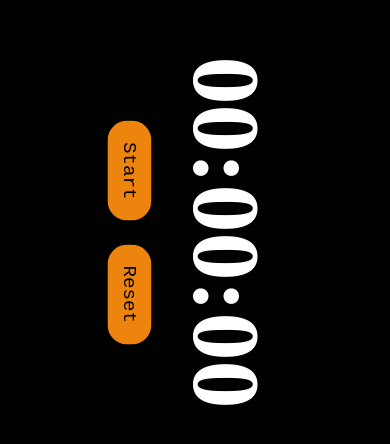
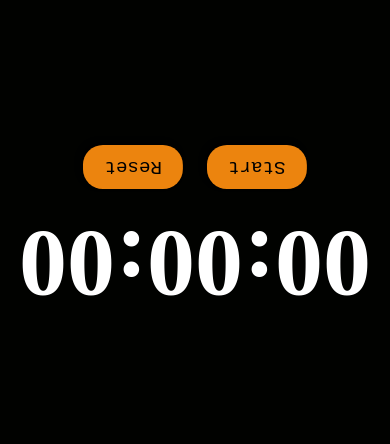
Before and after one commit to Harshkau/Stopwatch-by-HK, a plain HTML site: page index.html in a window 390 px wide. Shown: the part 190-634 px from the top of the page. Drawn offline with Linux system fonts and the light colour scheme.

Commit message:
Update index.html

```diff
--- a/index.html
+++ b/index.html
@@ -48,6 +48,11 @@ button {
     box-shadow: 3px 3px 5px black;
     font-family:'Courier New', Courier, monospace;
 }
+      @media only screen and (max-width: 768px) {
+            .stopwatch {
+                transform: rotate(90deg);
+            }
+        }
 
   </style>
 
```
